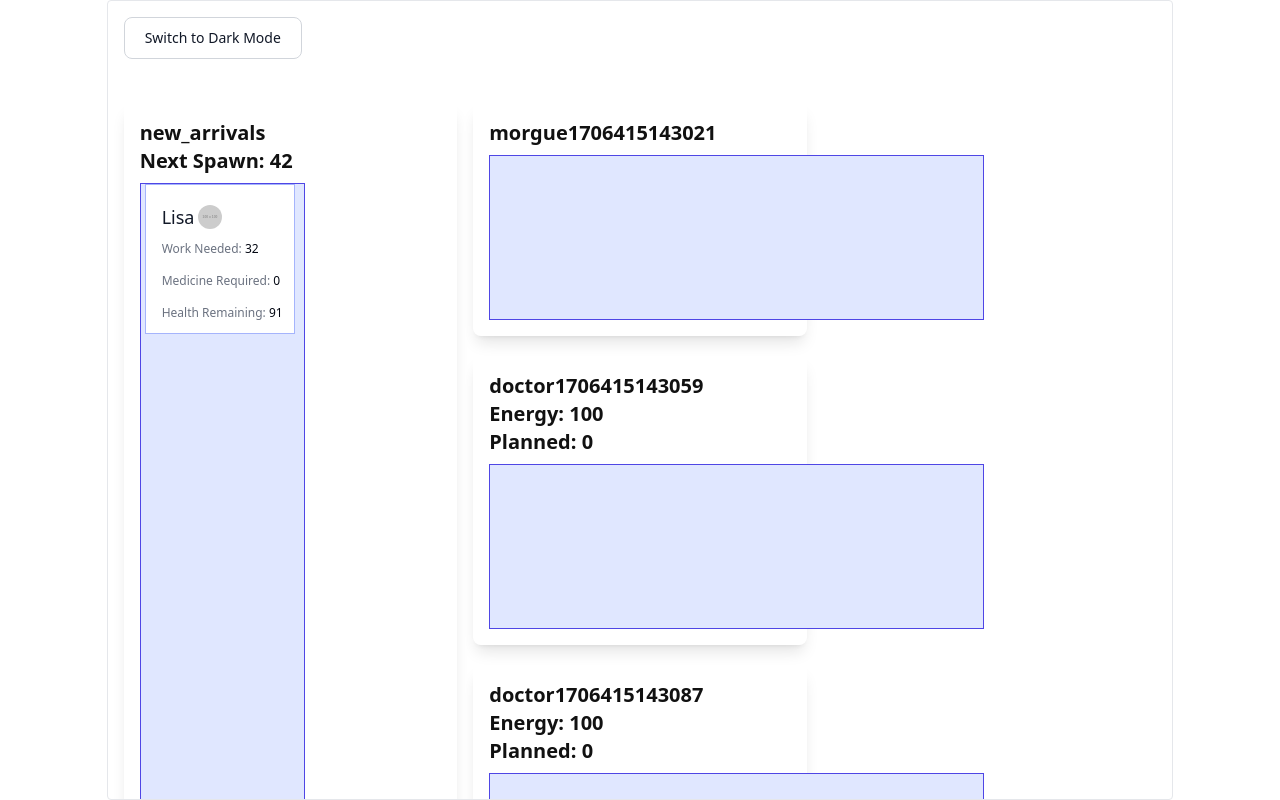
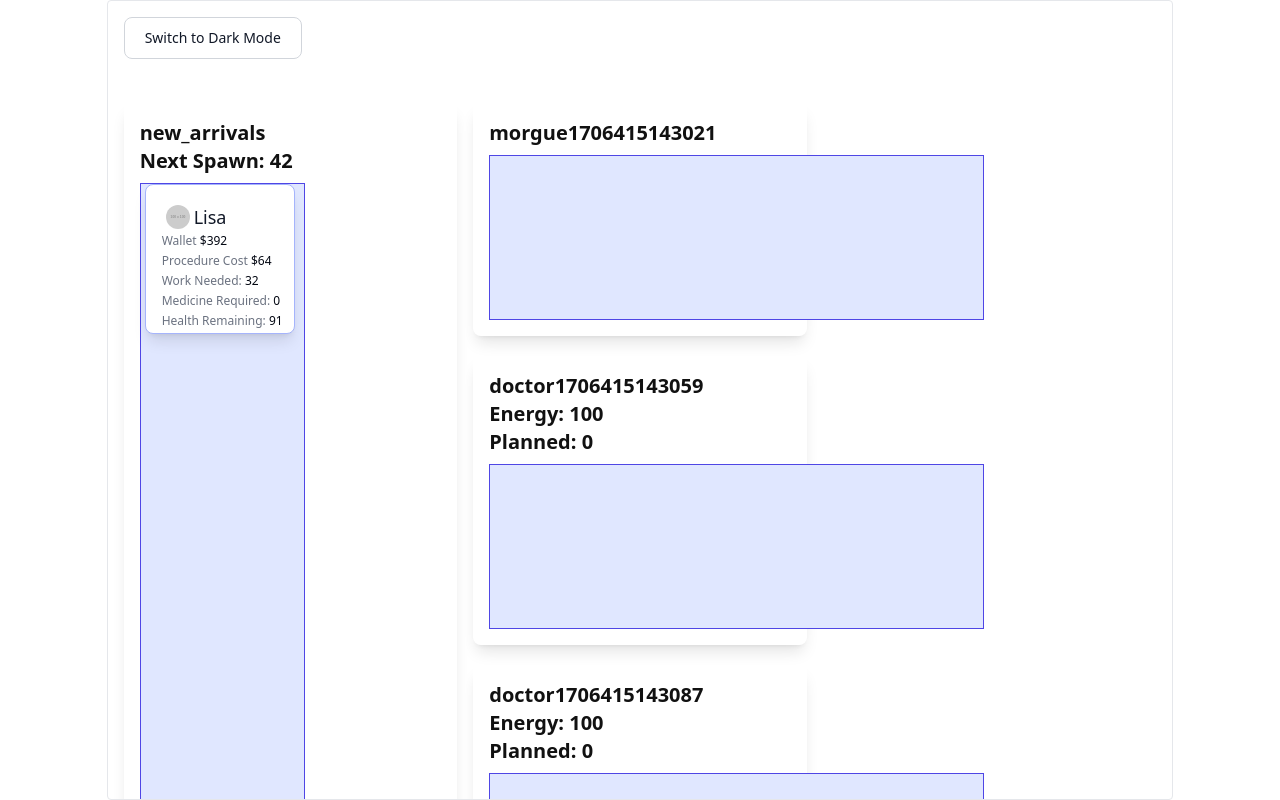
Before and after one commit to gabeochoa/hsp, a React (Vite) app: page / in a window 1280 px wide. Built offline with nearby package versions, Linux system fonts and the light colour scheme.

Commit message:
impact - add cost of procedure

```diff
--- a/src/Tray.tsx
+++ b/src/Tray.tsx
@@ -2,9 +2,11 @@ import { useContext } from 'react';
 import { BasicText } from './Components.tsx';
 import { TrayContext } from './TrayContext.tsx';
 import {
+  cost_of_procedure,
   Entity,
   HasAffliction,
   HasHealth,
+  HasMoney,
   HasName,
   IsDead,
   IsDoctor,
@@ -85,8 +87,27 @@ function Card({ item, tray_id }: { item: Entity; tray_id: number }) {
 
   const AfflictionInfo = () => {
     return (
-      <div className="mt-2 w-full">
-        <dl className="grid grid-cols-1 gap-y-4">
+      <div className="w-full">
+        <dl className="grid grid-cols-1 gap-y-1">
+          <div>
+            <p className="text-xs font-medium text-gray-500">
+              Wallet{' '}
+              <span className="text-gray-950">
+                ${item.get<HasMoney>('HasMoney').money}
+              </span>
+            </p>
+          </div>
+          <div>
+            <p className="text-xs font-medium text-gray-500">
+              Procedure Cost{' '}
+              <span className="text-gray-950">
+                $
+                {cost_of_procedure(
+                  item.get<HasAffliction>('HasAffliction').affliction,
+                )}
+              </span>
+            </p>
+          </div>
           <div>
             <p className="text-xs font-medium text-gray-500">
               Work Needed:{' '}
@@ -144,21 +165,21 @@ function Card({ item, tray_id }: { item: Entity; tray_id: number }) {
   const CardInner = () => {
     return (
       <div
-        className="flex flex-col"
+        className=""
         style={{
           height: CARD_SIZE,
           width: CARD_SIZE,
         }}
       >
-        <div className="flex">
-          <h2 className="py-1 text-lg font-medium leading-6 text-gray-900">
-            {item.get<HasName>('HasName').patient_name}
-          </h2>
+        <div className="flex items-center">
           <img
             alt="photo of patient"
             className="h-8 w-8 rounded-full p-1"
             src="https://fakeimg.pl/100x100"
           />
+          <h2 className="text-lg font-medium leading-6 text-gray-900">
+            {item.get<HasName>('HasName').patient_name}
+          </h2>
         </div>
         {!dead && <AfflictionInfo />}
         {dead && <BurialInfo />}
@@ -185,7 +206,7 @@ function Card({ item, tray_id }: { item: Entity; tray_id: number }) {
 
   return (
     <li
-      className={`mb-2 cursor-move border border-indigo-300 ${background_color()} p-4`}
+      className={`mb-2 cursor-move border border-indigo-300 ${background_color()} rounded-lg p-4 shadow-lg`}
       draggable={draggable}
       id={`${item.id}`}
       onDragStart={(event) => {
--- a/src/TrayContext.tsx
+++ b/src/TrayContext.tsx
@@ -211,11 +211,13 @@ function cleanup_healed_patients(entity: Entity) {
 }
 
 class System {
+  money: number;
   medicine: number;
   patients_lost: number;
   patients_healed: number;
 
   constructor() {
+    this.money = 0;
     this.medicine = constants.starting_medicine;
     this.patients_lost = 0;
     this.patients_healed = 0;
--- a/src/Types.tsx
+++ b/src/Types.tsx
@@ -3,6 +3,13 @@ import { constants, variables } from './Constants';
 export interface IAffliction {
   medicine_needed: number;
   ticks_needed: number;
+}
+
+export function cost_of_procedure(aff: IAffliction) {
+  return (
+    variables.doctor_hourly_wage * aff.ticks_needed +
+    variables.medicine_cost_to_consumer * aff.medicine_needed
+  );
 }
 
 function get_random_name() {
@@ -38,6 +45,20 @@ export class HasHealth implements Component {
   constructor() {
     this.name = 'HasHealth';
     this.health = constants.max_health;
+  }
+}
+
+export class HasMoney implements Component {
+  name: string;
+  money: number;
+
+  constructor() {
+    this.name = 'HasMoney';
+    this.money = Math.floor(
+      Math.random() * variables.max_money +
+        Math.random() * variables.max_medicine_needed +
+        Math.random() * variables.max_ticks_needed,
+    );
   }
 }
 
@@ -176,6 +197,7 @@ export function make_card_entity() {
   entity.add<HasName>(new HasName());
   entity.add<HasAffliction>(new HasAffliction());
   entity.add<HasHealth>(new HasHealth());
+  entity.add<HasMoney>(new HasMoney());
 
   entities.push(entity);
   return entity;
```
